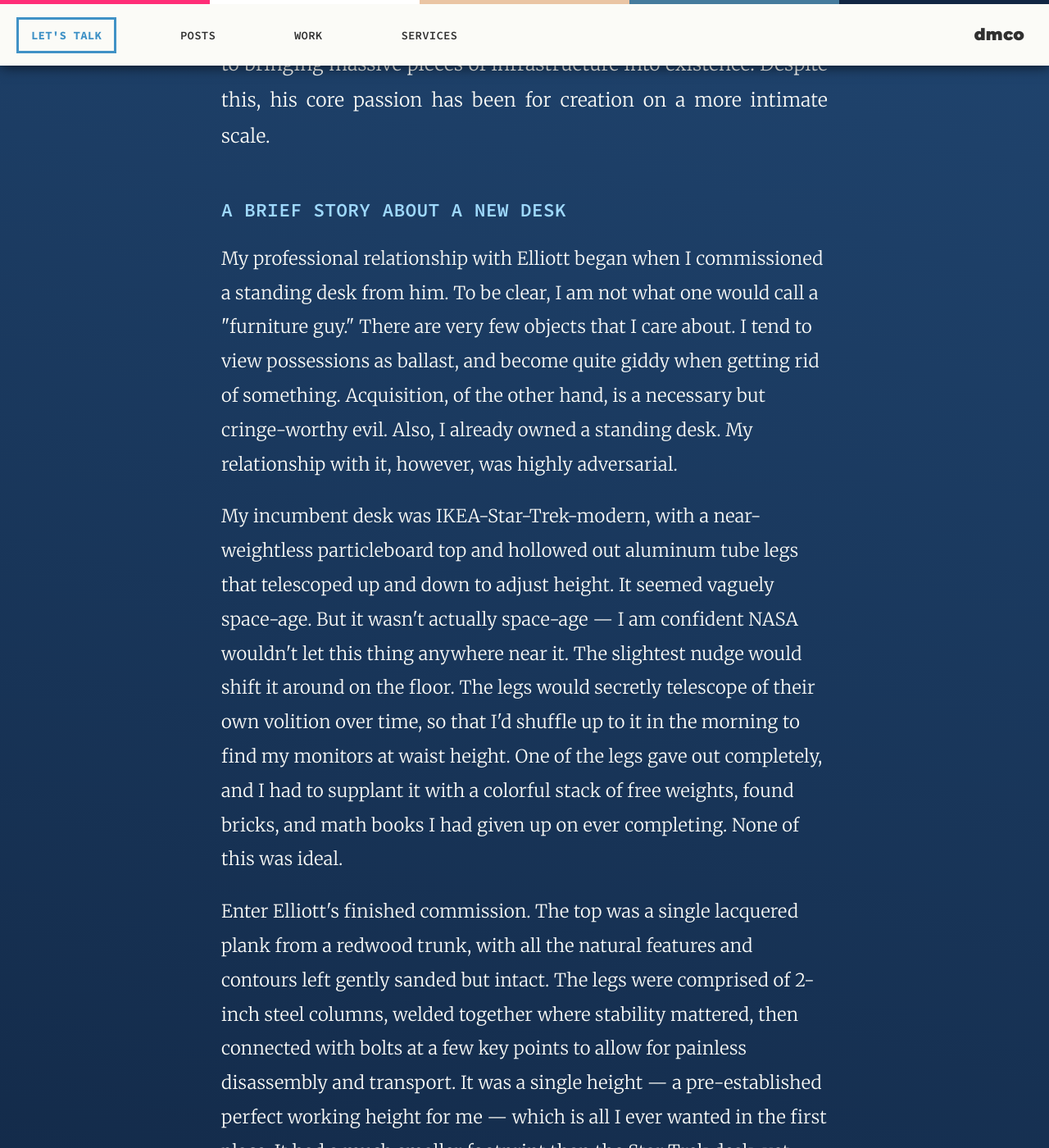
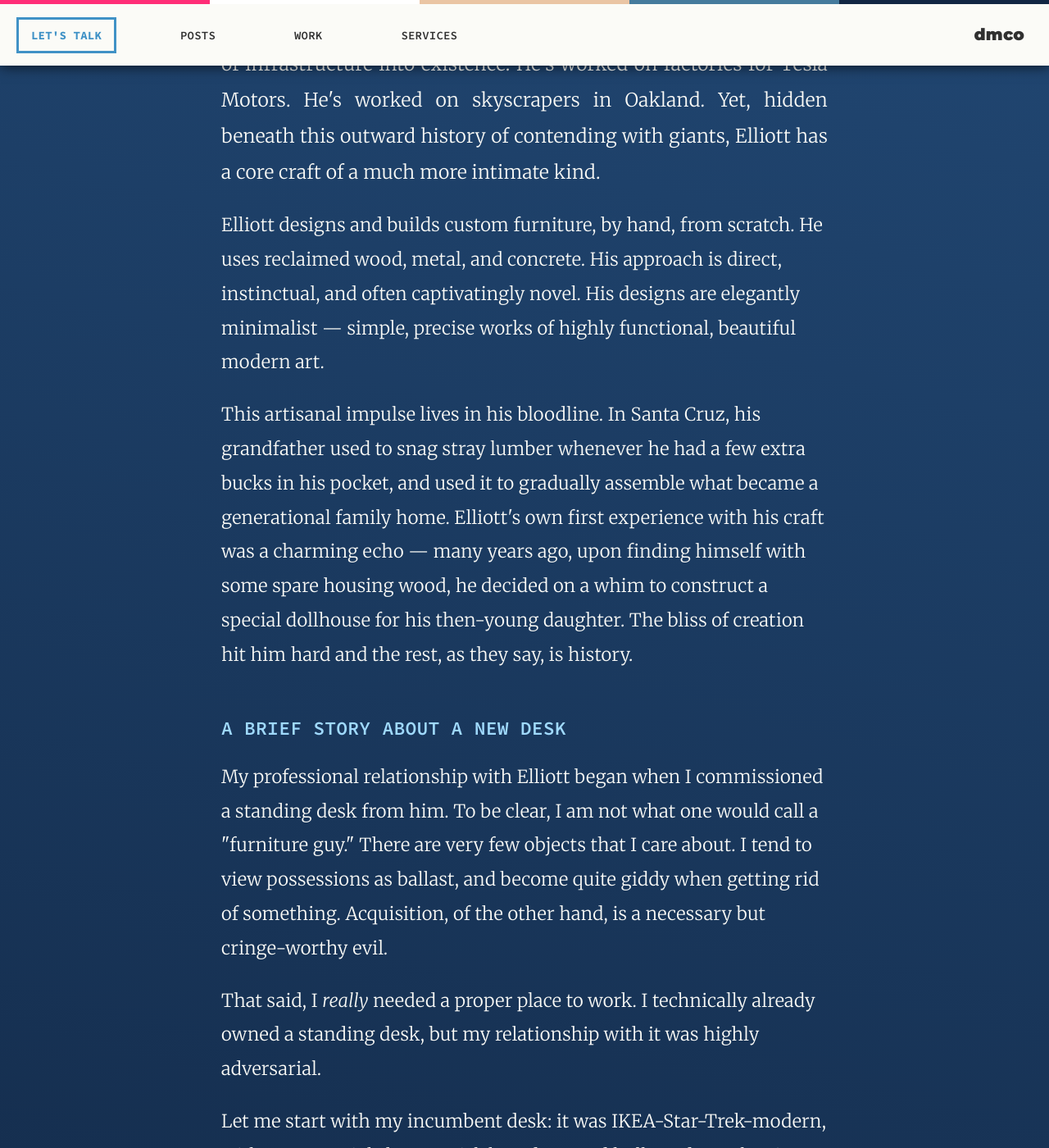
Before and after one commit to middletond/dmco, a Jekyll site: the page built from work/the-mill.html, in a window 1280 px wide and 1400 px high, scrolled down 1717 px. Shown: the whole window at 82% size. Built offline with Jekyll 4.4.1, drawn with Linux system fonts in a browser that asks for light colours; some of the changed text lies outside the part shown.

Commit message:
The mill case study final

```diff
--- a/work/the-mill.html
+++ b/work/the-mill.html
@@ -10,27 +10,29 @@
             <div class="meta">A Work Story</div>
         </div>
 
-        <h2 class="center">Forging a brand and website for a <b>master craftsman</b> that do justice to <b>his unique creations.</b></h2>
+        <h2 class="center">Forging a brand and website for a <b>singular craftsman</b> worthy of <b>his unique creations.</b></h2>
 
         <figure class="image large">
             <img src="/assets/img/work/mill/screens_all.png" />
         </figure>
 
-         <p class="big"><span class="lead">Elliott Stevens</span> can build anything. With a deep background in construction and project management for some of the Bay Area's most forward-looking companies, he has long been capable of fielding the countless variables, decisions, and individuals required to bringing massive pieces of infrastructure into existence. Despite this, his core passion has been for creation on a more intimate scale.</p>
+         <p class="big"><span class="lead">If he wanted to, Elliot Stevens</span> could probably build just about anything. With a deep background in construction and project management for some of the Bay Area's most forward-looking companies, he has long been shepherding massive pieces of infrastructure into existence. He's worked on factories for Tesla Motors. He's worked on skyscrapers in Oakland. Yet, hidden beneath this outward history of contending with giants, Elliott has a core craft of a much more intimate kind.</p>
 
-         <!-- <p>Since he was a boy, Elliott has made furniture for... [get his bio - when did he start? what kinds of things did he build? stuff other than furniture? biggest things?  etc] Lorem ipsum dolor sit amet, consectetur adipiscing elit, sed do eiusmod tempor incididunt ut labore et dolore magna aliqua. Ut enim ad minim veniam, <a href="/">quis nostrud exercitation</a> ullamco laboris nisi ut aliquip ex ea commodo consequat. Duis aute irure dolor in reprehenderit in voluptate velit esse cillum dolore eu fugiat nulla pariatur. Excepteur sint occaecat cupidatat non proident, sunt in culpa qui officia deserunt mollit anim id est laborum.</p>
+         <p>Elliott designs and builds custom furniture, by hand, from scratch. He uses reclaimed wood, metal, and concrete. His approach is direct, instinctual, and often captivatingly novel. His designs are elegantly minimalist &mdash; simple, precise works of highly functional, beautiful modern art.</p>
 
-         <p>[More interview: what gave Elliott the idea to start a business w this? Was there an inflection point around the decision? Was there any significance to the Mill name? ]</p> -->
+          <p>This artisanal impulse lives in his bloodline. In Santa Cruz, his grandfather used to snag stray lumber whenever he had a few extra bucks in his pocket, and used it to gradually assemble what became a generational family home. Elliott's own first experience with his craft was a charming echo &mdash; many years ago, upon finding himself with some spare housing wood, he decided on a whim to construct a special dollhouse for his then-young daughter. The bliss of creation hit him hard and the rest, as they say, is history.</p>
 
          <h4>A Brief Story About A New Desk</h4>
 
-         <p>My professional relationship with Elliott began when I commissioned a standing desk from him. To be clear, I am not what one would call a "furniture guy." There are very few objects that I care about. I tend to view possessions as ballast, and become quite giddy when getting rid of something. Acquisition, of the other hand, is a necessary but cringe-worthy evil. Also, I already owned a standing desk. My relationship with it, however, was highly adversarial.</p>
+         <p>My professional relationship with Elliott began when I commissioned a standing desk from him. To be clear, I am not what one would call a "furniture guy." There are very few objects that I care about. I tend to view possessions as ballast, and become quite giddy when getting rid of something. Acquisition, of the other hand, is a necessary but cringe-worthy evil.</p>
 
-        <p>My incumbent desk was IKEA-Star-Trek-modern, with a near-weightless particleboard top and hollowed out aluminum tube legs that telescoped up and down to adjust height. It seemed vaguely space-age. But it wasn't actually space-age &mdash; I am confident NASA wouldn't let this thing anywhere near it. The slightest nudge would shift it around on the floor. The legs would secretly telescope of their own volition over time, so that I'd shuffle up to it in the morning to find my monitors at waist height. One of the legs gave out completely, and I had to supplant it with a colorful stack of free weights, found bricks, and math books I had given up on ever completing. None of this was ideal.</p>
+         <p>That said, I <i>really</i> needed a proper place to work. I technically already owned a standing desk, but my relationship with it was highly adversarial.</p>
 
-        <p>Enter Elliott's finished commission. The top was a single lacquered plank from a redwood trunk, with all the natural features and contours left gently sanded but intact. The legs were comprised of 2-inch steel columns, welded together where stability mattered, then connected with bolts at a few key points to allow for painless disassembly and transport. It was a single height &mdash; a pre-established perfect working height for me &mdash; which is all I ever wanted in the first place. It had a much smaller footprint than the Star Trek desk, yet somehow there was always abundant room on its top. It was satisfyingly heavy when assembled, but trivially easy to move. It was simple, sturdy beyond belief, and stunning to look at.</p>
+        <p>Let me start with my incumbent desk: it was IKEA-Star-Trek-modern, with a near-weightless particleboard top and hollowed out aluminum tube legs that telescoped up and down to adjust height. It seemed vaguely space-age. But it wasn't <i>actually</i> space-age &mdash; I am confident NASA wouldn't let this thing anywhere near even a low-priority mission. The slightest nudge would shift it around on the floor. The legs would secretly telescope of their own volition over time, so that I'd shuffle up to it in the morning to find my monitors at waist height. One of the legs gave out completely, and I had to supplant it with a colorful stack of free weights, found bricks, and math books I had given up on ever reading. None of this was ideal.</p>
 
-        <p>I had never been emotionally impacted by a household item, but the redwood desk was different. It felt <i>uniquely created for me</i>. This feeling made me realize how incredibly rarely our modern world provides it, and I found myself treasuring it deeply. The desk was so beautiful, and took up so little space that I moved it out of my designated home office and into my main living area. I got up earlier and got more done each day. I converted my old office into a mini-gym and a proper photography studio. I took more pride in my home and started cleaning and tending to it more. I began <i> a freaking daily gratitude practice</i>.</p>
+        <p>Four weeks later, enter Elliott's finished commission. The top was a single lacquered plank from a redwood trunk, with all the natural features and contours left gently sanded but intact. The legs were comprised of 2-inch steel columns, welded together where stability mattered, then connected with bolts at a few key points to allow for painless disassembly and transport. It was a single height &mdash; a pre-established perfect working height for me &mdash; which is all I ever wanted in the first place. It had a much smaller footprint than the Star Trek desk, yet somehow there was always abundant room on its top. It was satisfyingly heavy when assembled, but trivially easy to move. It was simple, sturdy beyond belief, and stunning to look at.</p>
+
+        <p>I had never been emotionally impacted by a household item, but the redwood desk was different. It felt <i>uniquely created for me</i>. It occurred to me how incredibly rarely our modern world provides such a feeling, and I found myself treasuring it deeply. The desk was so beautiful, and took up so little space that I moved it out of my designated home office and into my main living area. I got up earlier and got more done each day. I converted my old office into a mini-gym and a proper photography studio. I took more pride in my home and started cleaning and tending to it more. I began <i> a freaking daily gratitude practice</i>.</p>
 
         <p>Younger versions of me would never believe it, but this all actually happened &mdash; a piece of furniture changed my life.</p>
 
@@ -40,7 +42,7 @@
 
         <h3><span>Business Website</span></h3>
 
-        <p>I wanted create a website for the Mill that successfully conveyed all the wonderful facets I had experienced as their customer.</p>
+        <p>Shortly after, and much to my delight, Elliott commissioned me back &mdash; could I build an online presence for the Mill? Needless to say, I jumped on it, and was determined to take all the facets of my wonderful new desk experience and transmute them directly into a worthy website.</p>
 
         <p>The signature of Elliott's craft seemed to me a little different than other bespoke furniture shops in the area. For one, most others seemed to put a very heavy <a href="https://heritagesalvage.com/furnishings/" target="_blank">emphasis on wood</a>, whereas he consistently incorporated metals and concretes as equally vital design elements. His methods were just as much machine shop as woodworking studio. I also felt he had an identifiably singular aesthetic: a highly modern, rugged, all-bolts-exposed industrialism expressed with lyrical simplicity and sensitivity. The engineering was lucid and tightly economic, with every element having a clear purpose down to the smallest screw, and no unnecessary flourishes. Yet each piece was undeniably shaped by someone with an artist's heart and a deep sense of design.</p>
 
@@ -50,25 +52,27 @@
 
         <p>Here's one question invariably faced by fledgling brands &mdash; exactly how much should one embrace the conventions of their industry, or consciously go against them?</p>
 
-        <p>Generally speaking, heeding established practices is straight common sense &mdash; starting a business is way hard, and if others follow certain patterns it is almost certainly because they are smarter than you and these things <i>actually work</i>. In a landscape where folks are mostly just stumbling around failing, this is free priceless wisdom. On the other hand, you want to stand out amidst the fray. I mean, it's basically mission critical. Without giving customers reasons to choose you over your more established colleagues, you're dead in the water.</p>
+        <p>Generally speaking, one should look for established practices and heed them &mdash; starting a business is difficult enough, and if others follow certain patterns it is almost certainly because they are smarter than you and these things <i>actually work</i>. In a landscape where folks are mostly just stumbling around failing, this is free priceless wisdom.</p>
+
+        <p>On the other hand, you want to stand out amidst the fray. I mean, it's basically mission critical. Without giving customers reasons to choose you over your more established colleagues, you're dead in the water.</p>
 
         <figure class="image medium">
             <img src="/assets/img/work/mill/screens_phones.png" />
         </figure>
 
-        <p>And so we began brainstorming site structure, and our version of this question popped up: what is the first thing that new visitors see? Every other custom furniture shop was showing their products first. Granted many of these were these giant emporiums with double-nested categories and thousands of choices, which to me felt oh-so-ten-years-ago and not at all the vibe we were going for. But some of them were lean, modern, and were getting it <a href="http://www.reclamationartandfurniture.com/" target="blank">really right</a>.</p>
+        <p>As we began brainstorming site structure, our version of this question popped up: <i>what is the first thing that new visitors see?</i> Every other custom furniture shop was showing their products first. Granted many of these were these giant emporiums with double-nested categories and thousands of choices, which to me felt oh-so-ten-years-ago and not at all the vibe we were going for. But some of them were lean, modern, and were getting it <a href="http://www.reclamationartandfurniture.com/" target="blank">really right</a>.</p>
 
         <p>The logic to this approach is obvious enough: show what the artisan actually does. Don't fuck things up by being clever. Customers don't care about you, they care about finding a new bedframe. And this is all true.</p>
 
-        <p>On the other hand, how many more austere sheet-white minimalist gallery-style websites does there need to be? Couldn't we do something different? How do you avoid launching a wannabe version of things that already exist? As an alternative to the norm, I had been eyeing some video footage of Elliott's build process for the standing desk which seemed to beg to be collaged together into a video background.</p>
+        <p>On the other hand, how many more austere sheet-white minimalist gallery-style websites does there need to be? Couldn't we do something different? How do you avoid launching a wannabe version of things that already exist? As an alternative to the norm, I had been eyeing some video footage I took of Elliott's build process which seemed to beg to be collaged together into a video background.</p>
 
-        <p>In the end, we chose to swim upsteam, while splitting the difference as much as possible. The homepage would open with a marquee and video of the build process along with a call to view the product page, with product photos already in sight <i>immediately</i> below. We reasoned this would not feel like an inpediment or hassle because the site structure was so simple, and because the site flow was clear and direct: through single-choice calls to action, visitors were taken from the homepage video, to the work page, the about page, and finally to a contact form. This form was the footer of every page, so if they were convinced early they could "skip to the end" at any time.</p>
+        <p>In the end, we chose to swim upsteam, while splitting the difference as much as possible. The homepage would open with a marquee and video of the build process along with a call to view the product page, with product photos already in sight <i>immediately</i> below. We reasoned this would not feel like an impediment or hassle because the site structure was so simple, and because the site flow was clear and direct: through single-choice calls to action, visitors were taken from the homepage video, to the work page, the about page, and finally to a contact form. This form was the footer of every page, so if they were convinced early they could "skip to the end" at any time.</p>
 
         <h4>Black &amp; White to Color</h4>
 
         <p>I had originally envisioned a newsprint-style site with black and white video of Elliott working. I figured this would highlight the rich golds and reds of the wood in the furniture, while otherwise keeping to a gritty, industrial vibe. I was thinking where everyone was doing the white background thing, we could stand out by going dark instead.</p>
 
-        <p>I had worked up a version of this that seemed to me... eh, good but not great. Fortunately, my wife  &mdash; who's superior taste to mine is pretty much inargable &mdash; was around, and I managed to pester her into giving me her reaction. She immediately asked what if the background was tinted purple. I couldn't envision this at all, but she was unwavering. So, I made a rough purple version. Once we saw it, it was a clear eureka moment: the look and feel of the whole brand should be industrial, yet <i>consciously colorful</i>. It should be <i>furniture showroom</i> set up in the midst of a construction yard. All other design decisions quickly cascaded from this realization.</p>
+        <p>I had worked up a version of this that seemed to me... eh, good but not great. Fortunately, my wife Laura &mdash; who's superior taste to mine is reliably proven &mdash; was around, and I managed to pester her into giving me her reaction. She immediately suggested that the video background be tinted purple. I couldn't envision this at all (I'll blame a gendered upbringing), but she was unwavering. So, I made a rough purple version. Once we saw it, it was a clear eureka moment: the look and feel of the whole brand should be industrial, yet <i>consciously colorful</i>. It should be <i>furniture showroom</i> set up in the midst of a construction yard. All other design decisions quickly cascaded from this realization. We went <i>full technicolor.</i></p>
 
         <figure class="image large">
             <img src="/assets/img/work/mill/pages_all.png" />
@@ -86,19 +90,15 @@
 <section class="light-section">
   <div class="content center article">
 
-    <!-- <figure class="image medium">
-      <img src="/assets/img/work/mill/manual_labor.jpg" / />
-    </figure> -->
-
-    <p>In the web design space, it's an eye-rolling platitude: great images make a great website. Well, it's a real thing. This is why there is often a letdown when customizing templates from services like Squarespace &mdash; those templates really do look amazing, but this is in large part because their placeholder images look amazing. Unless you have equally gorgeous (and cohesive) images of your own to replace them with, the quality of the design will sag downward accordingly. It's the same feeling you get after you buy new clothes because of how the fashion models look in them.</p>
-
     <h3><span>Photography</span></h3>
 
-    <p>The Mill was is no way exempt from this rule. We had our little purple video montage, but the main thing was to show visitors what they dang well clicked through for: pretty pictures of furniture. This meant product photo shoots. Our "colorful construction yard" principle had yielded us a concept: we would find industrial structures in the area with outdoor walls that matched our color palette, bring each piece in front of a different background, then stage it with cute little household items like they do in high-end boutique furniture catalogs. This would clearly involve a completely inexpedient amount of labor, but appeared so pleasing in my imagination that I gave up on being more sensible.</p>
+    <p>In the web design space, it's an eye-rolling platitude: great images make a great website. Well, it's a real thing. This is why there is often a letdown when customizing templates from services like Squarespace &mdash; those templates <i>really do</i> look amazing, but this is in large part because their <i>placeholder images</i> look amazing. Unless you have equally gorgeous (and cohesive) images of your own to replace them with, the quality of the design will sag downward accordingly. It's the same feeling you get after you buy new clothes because of how the fashion models look in them.</p>
+
+    <p>The Mill was is no way exempt from this rule. We had our little purple video montage, but the main thing was to show visitors what they dang well clicked through for: <i>pretty pictures of custom furniture.</i> This meant product photo shoots. Our "colorful construction yard" principle had yielded us a concept: we would find industrial structures in the area with outdoor walls that matched our color palette, bring each piece in front of a different background, then stage it with cute little household items like they do in high-end boutique furniture catalogs. This would clearly involve a completely inexpedient amount of labor, but appeared so pleasing in my imagination that I gave up on being more sensible.</p>
 
     <figure class="image full">
       <img src="/assets/img/work/mill/photos_furniture.jpg" />
-      <h2 class="alt"></b>First rule of furniture photography staging:</b> when in doubt, put some fruit on it.</h2>
+      <h2 class="alt"><b>First rule of furniture photography staging:</b> when in doubt, put some fruit on it.</h2>
     </figure>
 
     <p>Executing the concept was indeed a lot of work, but also a shocking amount of fun. I spent the next couple weeks finding every brightly colored abandoned factory and warehouse in Sacramento, and obsessively cataloging them in my phone. Laura contributed immeasurably with a flood of ideas for staging, and most of the props. Multiple tear downs, transports, and set ups of the larger pieces once again highlighted Elliott's thoughtful engineering, though I did quickly learn that enthusiasm for remote location shooting should be at least somewhat tempered by the amount of concrete present in your subject.</p>
@@ -117,6 +117,12 @@
        <img src="/assets/img/work/mill/photos_shop.jpg" />
     </figure>
 
+    <p>Elliott's work affected my own life in such a deeply personal way, and it was a unique joy to be able to insert that experience as the bedrock for the online platform connecting his work to the wider world.</p>
+
+    <p>For me &mdash; if I may be so bold as to call myself a "web artisan" &mdash; it reaffirmed that the <i>quality of my craft</i> is driven foremost by my <i>ability to know my clients</i>. Building effective platforms begins with having a ground-level understanding of who the folks we work for really are as human beings, what they are really setting out to do, and what value they are actually providing in the daily lives of their customers. The more first-hand this knowledge can be, the better.</p>
+
+    <p>Also, it doesn't hurt to have a life partner with better taste than you.</p>
+
     <div class="divider"></div>
 
     <div class="button-block">
```
